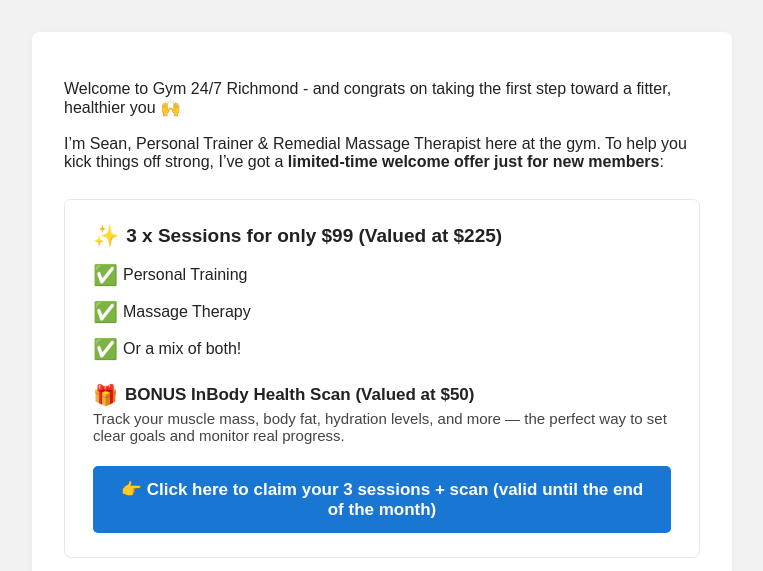
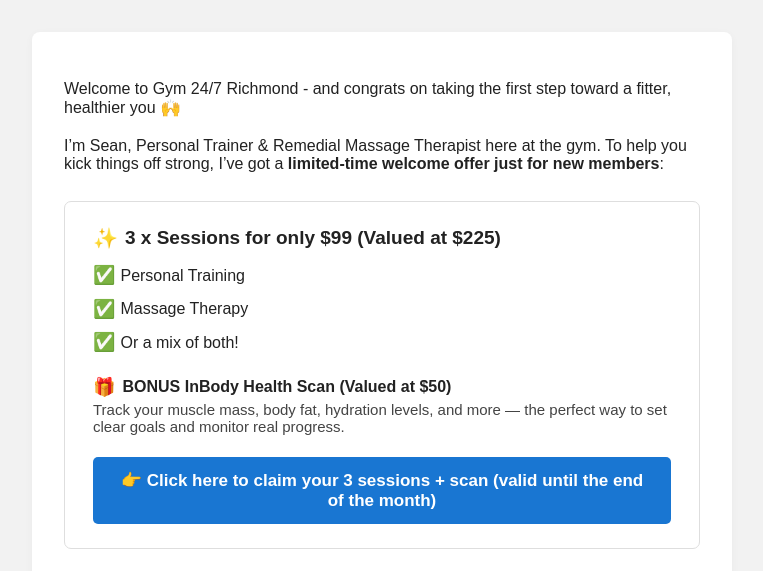
Before and after one commit to matte-polish/47society, a plain HTML site: page index.html in a window 1280 px wide. Shown: the top 571 px of the page, without its empty margins (258-1021 px from the left). Drawn offline with Linux system fonts and the light colour scheme.

Commit message:
Update index.html

```diff
--- a/index.html
+++ b/index.html
@@ -13,7 +13,7 @@
       .section { padding:32px 32px 0 32px; }
       .section:last-child { padding-bottom: 32px; }
       .offer-box {
-        border:1px solid #e7e7e7; border-radius:7px; background: #fff;
+        border:1px solid #dedede; border-radius:7px; background: #fff;
         padding: 24px 28px; margin: 28px 0;
       }
       .offer-title {
@@ -23,7 +23,7 @@
         display: flex;
         align-items: center;
       }
-      .offer-title .emoji { font-size: 21px; margin-right:7px; }
+      .offer-title .emoji { font-size: 20px; margin-right:7px; }
       .features {
         margin: 10px 0 0 0; padding:0; font-size:16px; list-style: none;
       }
@@ -33,11 +33,11 @@
         display: flex;
         align-items: center;
       }
-      .features .check { font-size: 20px; margin-right:5px; }
+      .features .check { font-size: 18px; margin-right:5px; }
       .bonus {
-        font-size:17px; font-weight: bold; margin-top: 17px; display: flex; align-items: center;
+        font-size:16px; font-weight: bold; margin-top: 18px; display: flex; align-items: center;
       }
-      .bonus .bonus-icon { font-size:20px; margin-right:7px; }
+      .bonus .bonus-icon { font-size:18px; margin-right:7px; }
       .bonus-detail { font-size:15px; color:#444; margin:3px 0 0 0; }
       .claim-link {
         display:block; background:#1976d2; color:#fff !important; text-decoration:none; font-weight:bold;
@@ -58,7 +58,7 @@
     <div class="container">
       <!-- Section 1 -->
       <div class="section">
-        <p>
+        <p style="margin-bottom: 18px;">
           Welcome to Gym 24/7 Richmond - and congrats on taking the first step toward a fitter, healthier you
           <span style="font-size:17px; vertical-align:middle;" aria-label="raising hands" role="img">🙌</span>
         </p>
```
